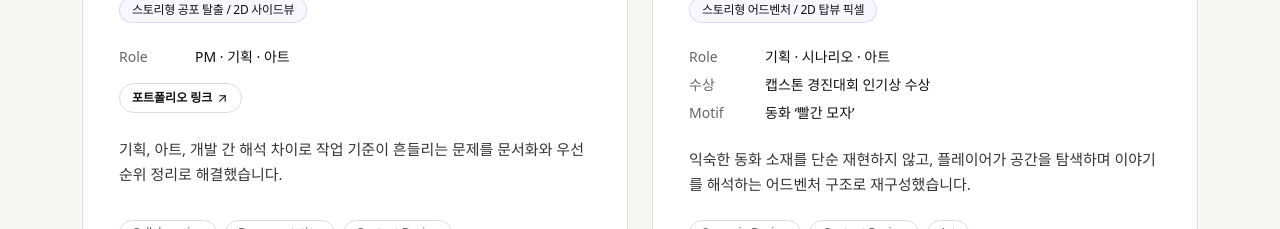
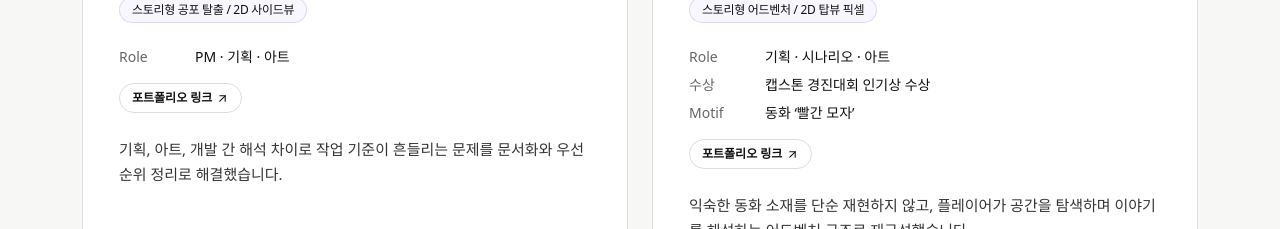
Before and after one commit to haehaejjang/website, a Next.js app: page / in a window 1280 px wide. Shown: the part 5060-5289 px from the top of the page. Built offline with nearby package versions, Linux system fonts and the light colour scheme.

Commit message:
Update caseStudies.ts

```diff
--- a/src/data/caseStudies.ts
+++ b/src/data/caseStudies.ts
@@ -289,6 +289,12 @@
     motif: "동화 ‘빨간 모자’",
     role: "기획 · 시나리오 · 아트",
     award: "캡스톤 경진대회 인기상 수상",
+        externalLinks: [
+      {
+        label: "포트폴리오 링크",
+        href: "https://drive.google.com/file/d/1BMzA5EoiiAyoGmNAjLaKKhdl_dih2kQe/view?usp=sharing",
+      },
+    ],
     coverImage: "/images/forest-cover.png",
     summary:
       "익숙한 동화 소재를 단순 재현하지 않고, 플레이어가 공간을 탐색하며 이야기를 해석하는 어드벤처 구조로 재구성했습니다.",
```
